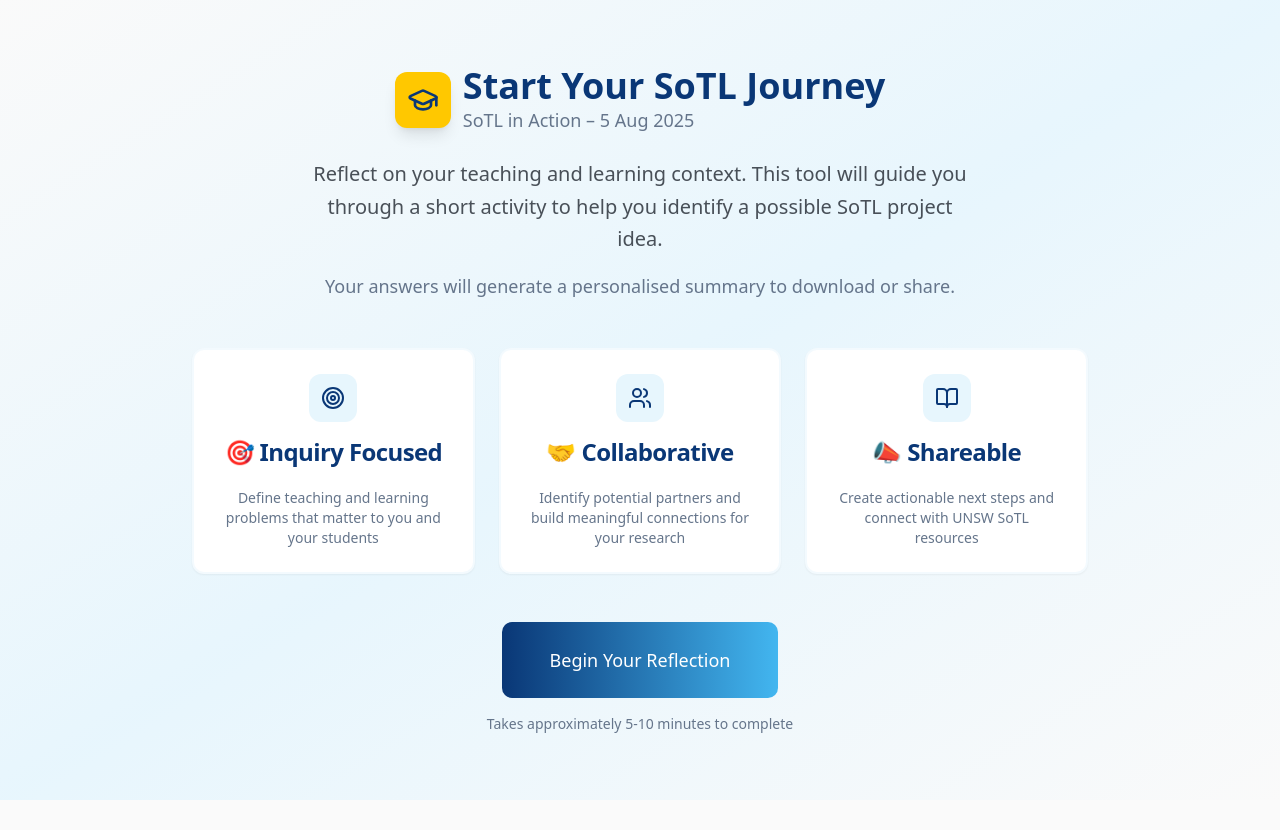
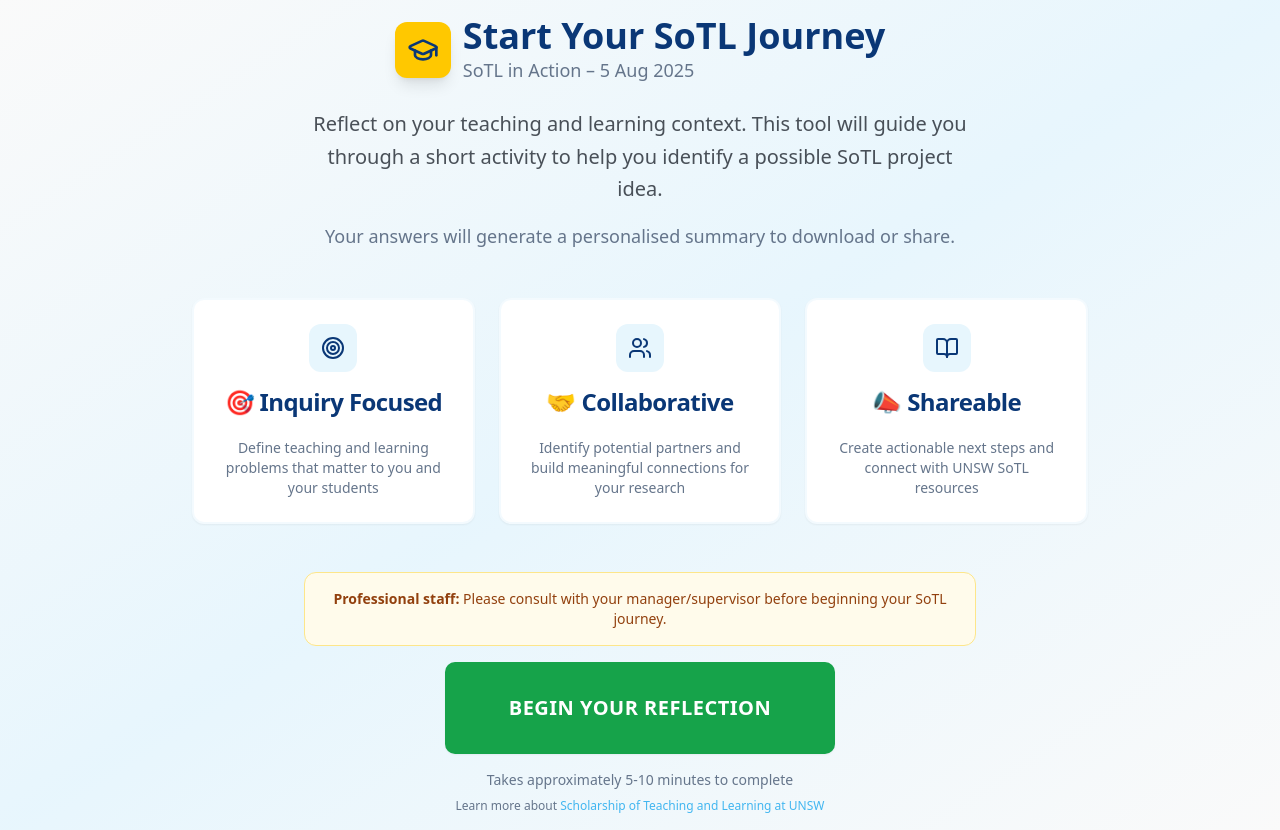
Before and after one commit to dtur0395/sotl-spark-starter, a React (Vite) app: page / in a window 1280 px wide. Before the commit the page ends 800 px from the top, so only its background shows below. Built offline with nearby package versions, Linux system fonts and the light colour scheme.

Commit message:
Update "Begin Reflection" button
Update the "Begin your reflection" button to be larger, in all caps, and green. Link the button to the UNSW SoTL article. Also, update the first step of the reflection to include "consult with your manager/supervisor" for professional staff.

```diff
--- a/src/components/SoTLIntroScreen.tsx
+++ b/src/components/SoTLIntroScreen.tsx
@@ -77,16 +77,31 @@ export const SoTLIntroScreen = ({ onContinue }: SoTLIntroScreenProps) => {
 
         {/* CTA */}
         <div className="text-center">
+          <div className="mb-4 p-4 bg-amber-50 border border-amber-200 rounded-lg max-w-2xl mx-auto">
+            <p className="text-sm text-amber-800">
+              <strong>Professional staff:</strong> Please consult with your manager/supervisor before beginning your SoTL journey.
+            </p>
+          </div>
           <Button
             onClick={onContinue}
-            variant="unsw"
             size="lg"
-            className="text-lg px-12 py-6 h-auto"
+            className="text-xl px-16 py-8 h-auto bg-green-600 hover:bg-green-700 text-white font-bold tracking-wide"
           >
-            Begin Your Reflection
+            BEGIN YOUR REFLECTION
           </Button>
           <p className="text-sm text-unsw-gray mt-4">
             Takes approximately 5-10 minutes to complete
+          </p>
+          <p className="text-xs text-unsw-gray mt-2">
+            Learn more about{" "}
+            <a
+              href="https://www.unsw.edu.au/education-student-experience/scholarship-teaching-learning"
+              target="_blank"
+              rel="noopener noreferrer"
+              className="text-unsw-blue hover:underline"
+            >
+              Scholarship of Teaching and Learning at UNSW
+            </a>
           </p>
         </div>
       </div>
```
